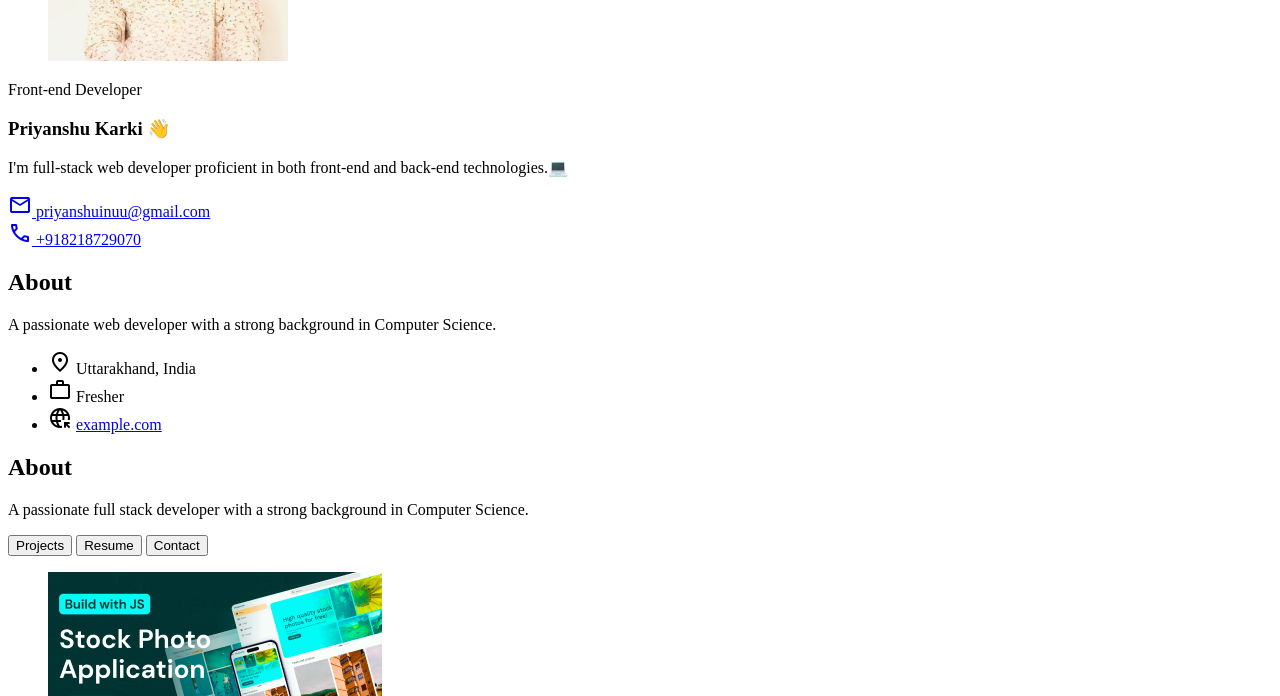
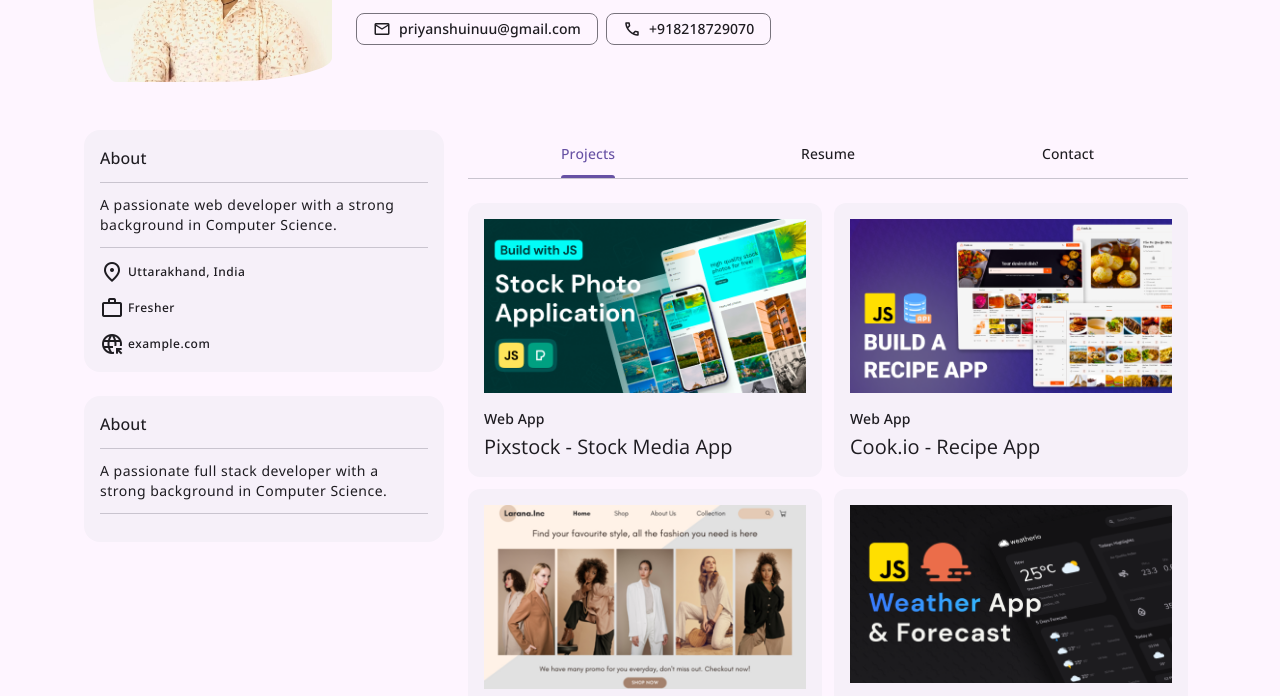
Before and after one commit to priyanshu-inu/Portfolio-priyanshu, a plain HTML site: page index.html in a window 1280 px wide. Shown: the part 246-942 px from the top of the page. Drawn offline with nearby package versions, Linux system fonts and the light colour scheme; the site is published under a folder, as on GitHub Pages, so addresses that start at the root find nothing.

Commit message:
codeupdate

```diff
--- a/index.html
+++ b/index.html
@@ -22,7 +22,7 @@
       href="https://fonts.googleapis.com/css2?family=Material+Symbols+Outlined:opsz,wght,FILL,GRAD@24,400,0,0"
     />
 
-    <link rel="stylesheet" type="text/css" href="/css/style.css" />
+    <link rel="stylesheet" type="text/css" href="style.css" />
   </head>
   <body>
     <!-- header section  -->
```
Also changed, not shown: style.css (renamed from css/style.css).
